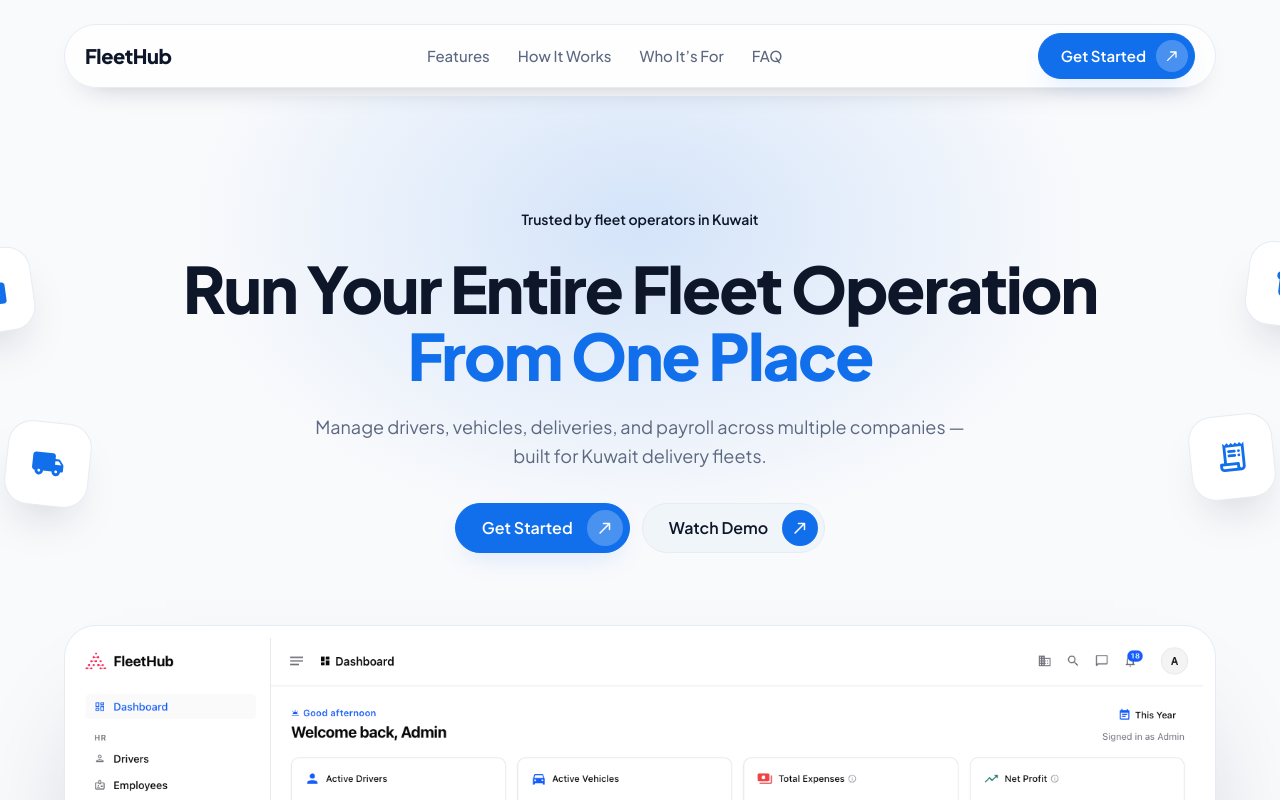
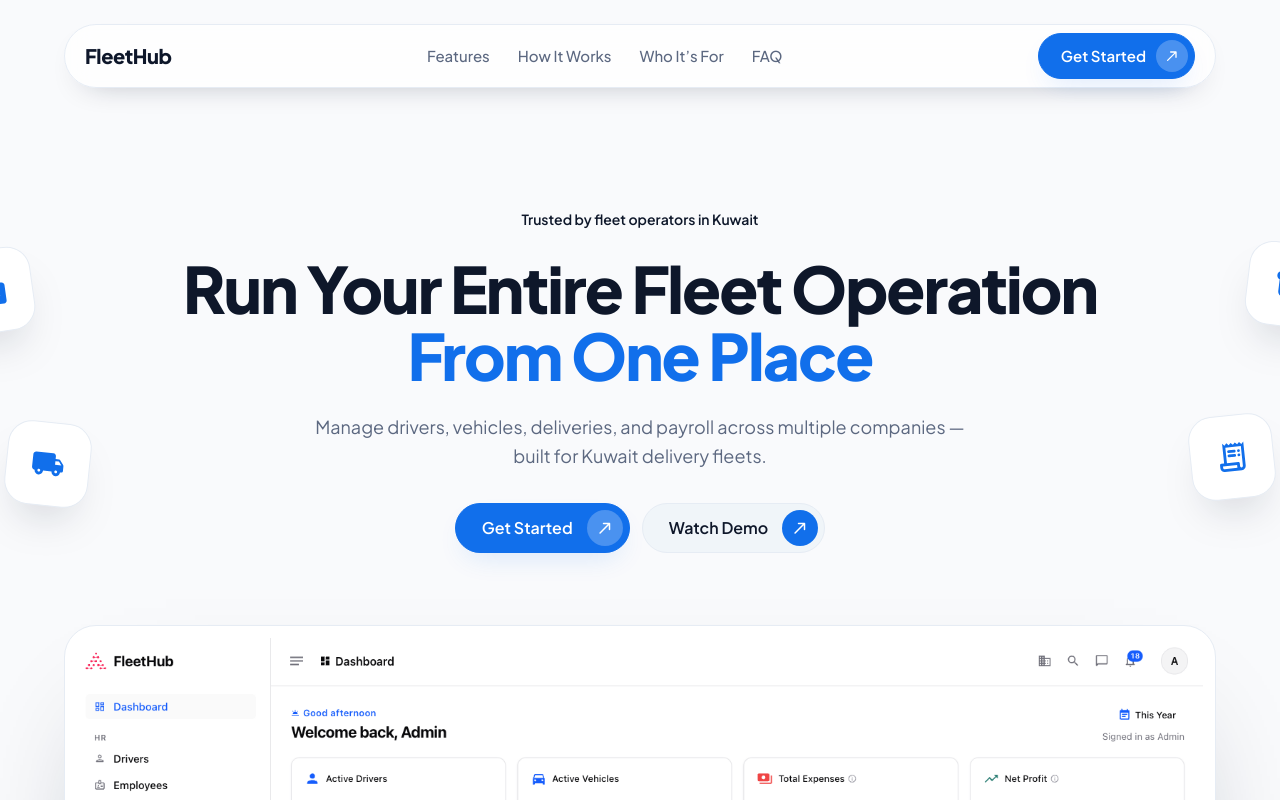
Before and after one commit to FahadAlduaij/fleethub-web, a React (Vite) app: page / in a window 1280 px wide. Shown: the top 800 px of the page. Built offline with nearby package versions, Linux system fonts and the light colour scheme.

Commit message:
Remove the radial glow backdrop from the hero section

```diff
--- a/src/components/Hero.jsx
+++ b/src/components/Hero.jsx
@@ -63,20 +63,6 @@ export default function Hero() {
         pt: { xs: 9, md: 14 },
         pb: { xs: 11, md: 17 },
         overflow: 'hidden',
-        // Soft primary glow behind the headline
-        '&::before': {
-          content: '""',
-          position: 'absolute',
-          top: -180,
-          left: '50%',
-          transform: 'translateX(-50%)',
-          width: 900,
-          height: 620,
-          borderRadius: '50%',
-          background: (theme) =>
-            `radial-gradient(closest-side, ${theme.palette.brand.glow}, transparent)`,
-          pointerEvents: 'none',
-        },
       }}
     >
       <Container maxWidth="lg" sx={{ position: 'relative' }}>
```
